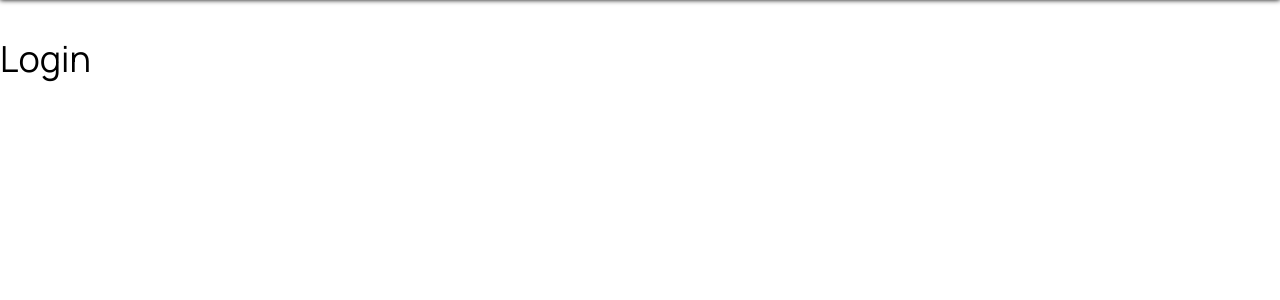
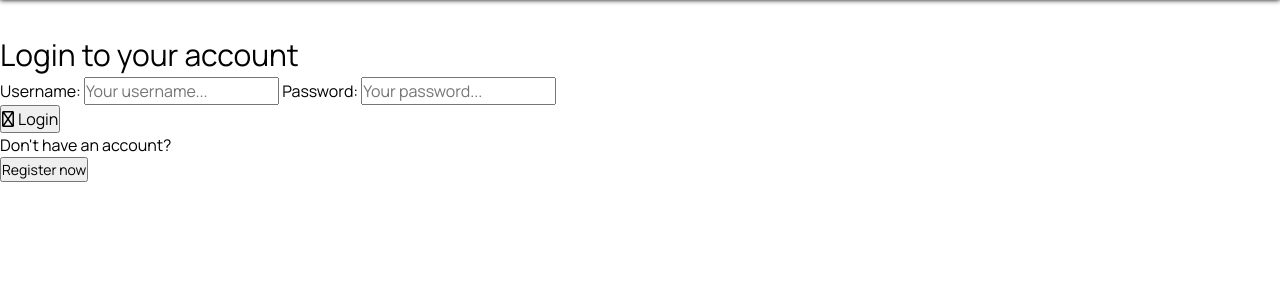
Before and after one commit to MatteusManniste/Harjoittelutyo, a PHP site: page /harjoittelutyo/login in a window 1280 px wide. Shown: the part 70-370 px from the top of the page. Run offline with PHP 8.4, Linux system fonts and the light colour scheme; some libraries are stand-ins or nearby versions.

```diff
--- a/app/views/inc/login_form.php
+++ b/app/views/inc/login_form.php
@@ -1 +1,19 @@
-<!-- TODO: Login page -->
+<section id="login_form"></section>
+    <div class="login">
+        <div id="register-instead-positioning">
+            <form class="login-form" action="<?= URLROOT . "/login" ?>" method="post">
+                <h2 id="login-title">Login to your account</h2>
+                <div class="login-data">
+                    <label for="username">Username:</label>
+                    <input type="text" name="username" placeholder="Your username...">
+                    <label for="password">Password:</label>
+                    <input type="password" name="password" placeholder="Your password...">
+                </div>
+                <a href="#"><button id="login-btn" type="submit"><i class="fa-regular fa-lock fa-icon-l"></i>Login</button></a>
+            </form>
+            <div id="register-instead">
+                <p id="register-instead-text">Don't have an account?</p><a href="#"><button id="register-instead-btn"><small>Register now</small></button></a>
+            </div>
+        </div>
+    </div>
+</section>
--- a/app/views/pages/login.php
+++ b/app/views/pages/login.php
@@ -5,7 +5,7 @@
 
 <body>
     <?php require_once "../app/views/inc/navbar.php" ?>
-    <h1>Login</h1>
+    <?php require_once "../app/views/inc/login_form.php" ?>
     <?php require_once "../app/views/inc/footer.php" ?>
 </body>
 
```
